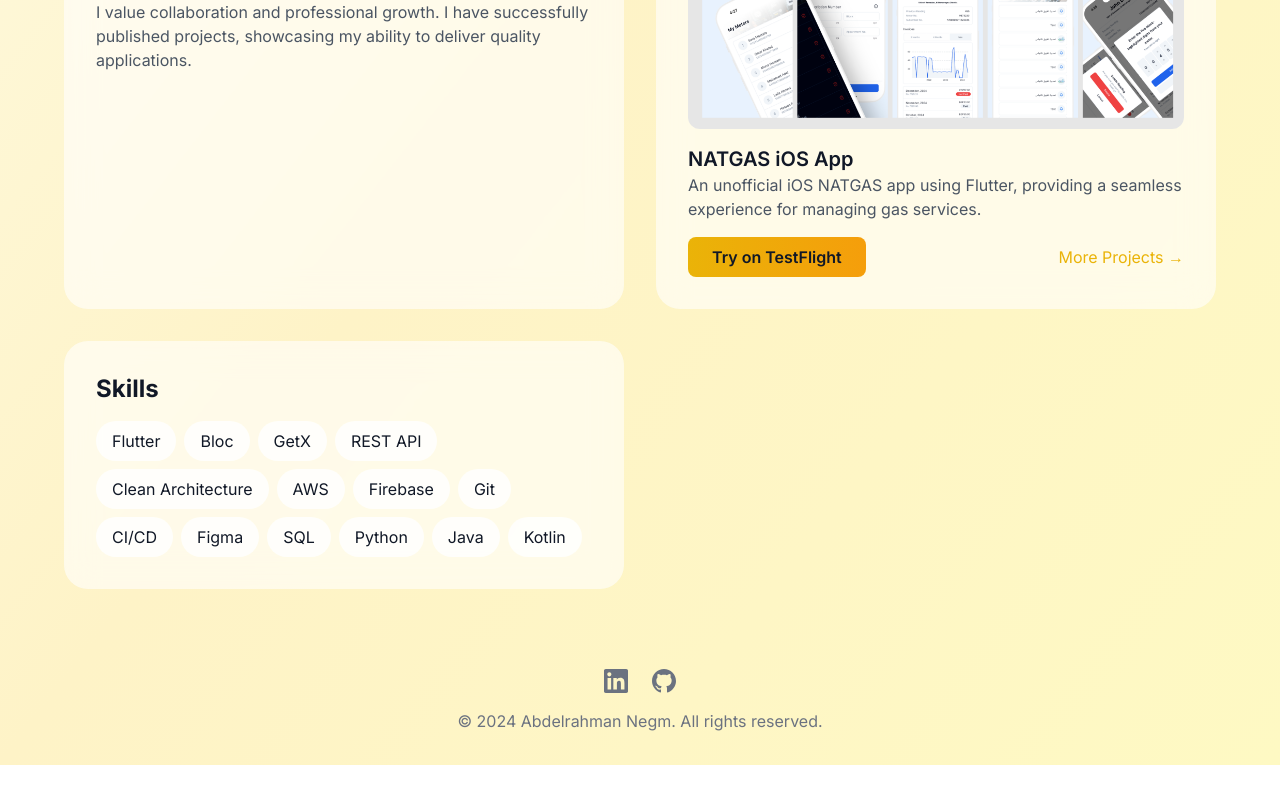
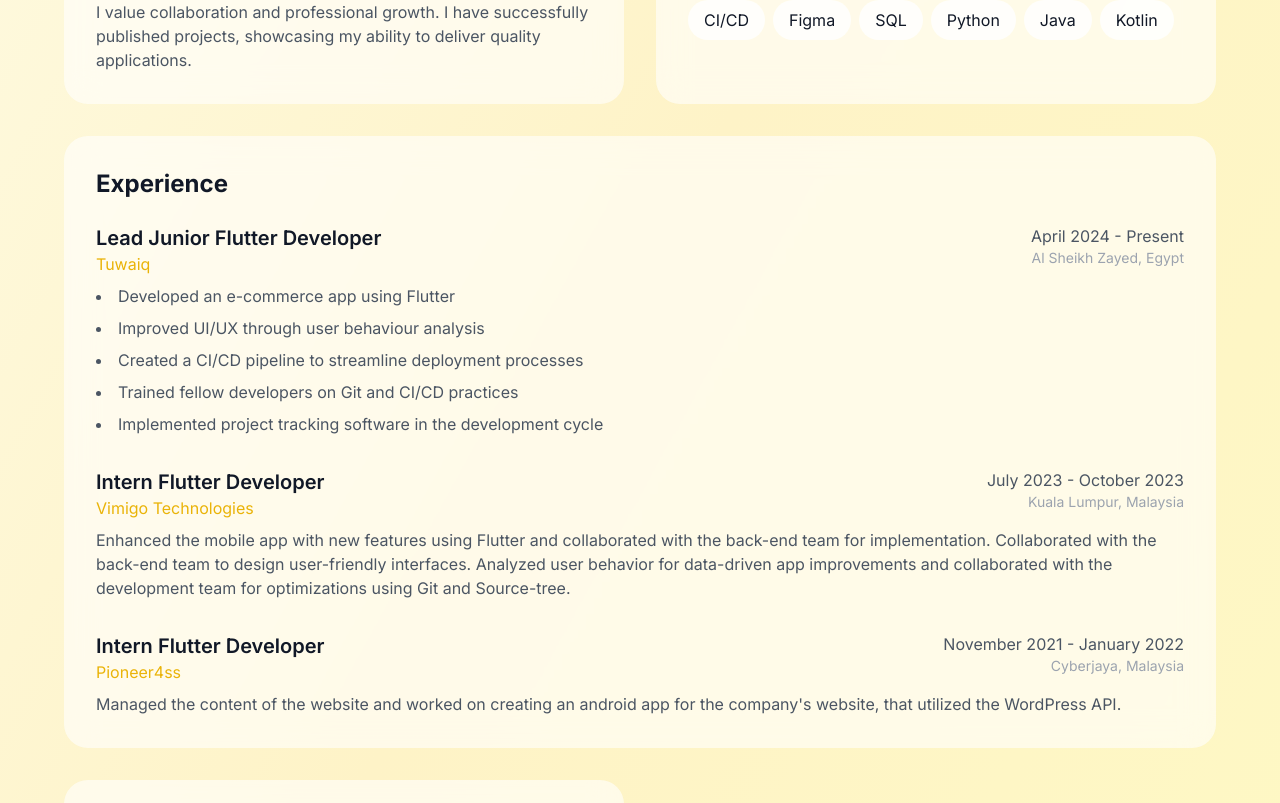
Before and after one commit to najm101/portfolio, a Next.js app: page / in a window 1280 px wide. Shown: the part 880-1683 px from the top of the page. Before the commit the page ends 1645 px from the top, so only its background shows below. Built offline with nearby package versions, Linux system fonts and the light colour scheme.

Commit message:
Implement responsive design adjustments for improved mobile usability

```diff
--- a/app/page.tsx
+++ b/app/page.tsx
@@ -112,18 +112,22 @@
                             initial={{ opacity: 0, y: 20 }}
                             animate={{ opacity: 1, y: 0 }}
                             transition={{ delay: index * 0.1 }}
-                            className={`backdrop-blur-lg rounded-3xl p-8 hover:transform hover:scale-105 transition-all duration-300 grid ${theme === 'dark' ? 'bg-white/10' : 'bg-white/60'
-                                }`}
+                            className={`backdrop-blur-lg rounded-3xl p-8 hover:transform hover:scale-105 transition-all duration-300 grid ${theme === 'dark' ? 'bg-white/10' : 'bg-white/60'}`}
                         >
                             <div>
                                 <h2 className="text-2xl font-bold mb-2">{project.name}</h2>
                                 <p className="text-gray-400 mb-4">{project.date}</p>
-                                {project.image != null ? <Image src={project.image!} alt={project.name} className="rounded-xl pt-1 mb-2" /> : null}
+                                {project.image != null ? (
+                                    <Image
+                                        src={project.image!}
+                                        alt={project.name}
+                                        className="rounded-xl pt-1 mb-2"
+                                    />
+                                ) : null}
                                 <p className={theme === 'dark' ? 'text-gray-300' : 'text-gray-600'}>
                                     {project.description}
                                 </p>
                             </div>
-
 
                             <div className="mt-4 flex flex-wrap items-end gap-3 ">
                                 {project.details && (
@@ -132,7 +136,9 @@
                                             <li
                                                 key={index}
                                                 className={
-                                                    theme === 'dark' ? 'text-gray-300' : 'text-gray-600'
+                                                    theme === 'dark'
+                                                        ? 'text-gray-300'
+                                                        : 'text-gray-600'
                                                 }
                                             >
                                                 {detail}
@@ -206,7 +212,6 @@
                 >
                     <div className="max-w-6xl mx-auto">
                         <div className="flex flex-col items-center mb-20 pt-20 relative">
-
                             <div className="relative">
                                 <div className="w-40 h-40 rounded-full bg-gradient-to-r from-yellow-500 to-amber-500 animate-pulse absolute -z-10 blur-xl"></div>
                                 <Image
@@ -238,11 +243,21 @@
                             <h1 className="text-4xl md:text-6xl font-bold mt-8 text-center bg-clip-text text-transparent bg-gradient-to-r from-yellow-500 to-amber-500">
                                 Abdelrahman Negm
                             </h1>
-                            <p className={`text-xl mt-4 ${theme == `dark` ? `text-gray-300` : `text-gray-600`}`}>Flutter Developer</p>
+                            <p
+                                className={`text-xl mt-4 ${theme == `dark` ? `text-gray-300` : `text-gray-600`}`}
+                            >
+                                Flutter Developer
+                            </p>
                             <div className="flex flex-col items-center mt-4 space-y-2">
-                                <p className={theme == 'dark' ? 'text-gray-300' : 'text-gray-600'}>📧 bodinegem@gmail.com</p>
-                                <p className={theme == 'dark' ? 'text-gray-300' : 'text-gray-600'}>📱 +20 102 3741643</p>
-                                <p className={theme == 'dark' ? 'text-gray-300' : 'text-gray-600'}>📍 6th of October, Egypt</p>
+                                <p className={theme == 'dark' ? 'text-gray-300' : 'text-gray-600'}>
+                                    📧 bodinegem@gmail.com
+                                </p>
+                                <p className={theme == 'dark' ? 'text-gray-300' : 'text-gray-600'}>
+                                    📱 +20 102 3741643
+                                </p>
+                                <p className={theme == 'dark' ? 'text-gray-300' : 'text-gray-600'}>
+                                    📍 6th of October, Egypt
+                                </p>
                             </div>
                         </div>
                         <nav className="flex flex-wrap justify-center items-center gap-4 sm:gap-8 mb-16 px-4">
@@ -275,7 +290,7 @@
                                     }}
                                     className={`px-4 sm:px-6 py-2 rounded-full text-base sm:text-lg transition-all duration-300 ${activeTab === item.id
                                         ? 'bg-white text-yellow-900 shadow-lg transform -translate-y-1'
-                                        : `${theme == 'dark' ? "text-white" : 'text-gray-600'} hover:bg-white/10`
+                                        : `${theme == 'dark' ? 'text-white' : 'text-gray-600'} hover:bg-white/10`
                                         }`}
                                 >
                                     {item.label}
@@ -286,8 +301,7 @@
                         <div className="grid grid-cols-1 md:grid-cols-2 gap-8">
                             <div
                                 id="about"
-                                className={`backdrop-blur-lg rounded-3xl p-8 hover:transform hover:scale-105 transition-all duration-300 ${theme === 'dark' ? 'bg-white/10' : 'bg-white/60'
-                                    }`}
+                                className={`backdrop-blur-lg rounded-3xl p-8 hover:transform hover:scale-105 transition-all duration-300 ${theme === 'dark' ? 'bg-white/10' : 'bg-white/60'}`}
                             >
                                 <h2 className="text-2xl font-bold mb-4">About Me</h2>
                                 <p className={theme === 'dark' ? 'text-gray-300' : 'text-gray-600'}>
@@ -300,60 +314,9 @@
                                     deliver quality applications.
                                 </p>
                             </div>
-
-                            <div
-                                id="projects"
-                                className={`backdrop-blur-lg rounded-3xl p-8 hover:transform hover:scale-105 transition-all duration-300 ${theme === 'dark' ? 'bg-white/10' : 'bg-white/60'
-                                    }`}
-                            >
-                                <h2 className="text-2xl font-bold mb-4">Latest Project</h2>
-                                <div className="mb-4"
-                                >
-                                    <Image
-                                        sizes="100vw"
-                                        // Make the image display full width
-                                        style={{
-                                            width: '100%',
-                                            height: 'auto',
-                                        }}
-                                        src={natgasScreenshots}
-                                        alt="Roze Moon"
-                                        className="object-cover rounded-xl"
-
-                                    />
-                                </div>
-                                <h3 className="text-xl font-semibold">NATGAS iOS App</h3>
-                                <p className={theme === 'dark' ? 'text-gray-300' : 'text-gray-600'}>
-                                    An unofficial iOS NATGAS app using Flutter, providing a seamless
-                                    experience for managing gas services.
-                                </p>
-                                <div className="mt-4 flex flex-col sm:flex-row gap-4 sm:justify-between sm:items-center">
-                                    <a
-                                        href="https://testflight.apple.com/join/6YQ4wEgF"
-                                        target="_blank"
-                                        rel="noopener noreferrer"
-                                        className="px-6 py-2 bg-gradient-to-r from-yellow-500 to-amber-500 rounded-lg font-semibold hover:opacity-90 transition-opacity text-center"
-                                    >
-                                        Try on TestFlight
-                                    </a>
-                                    <a
-                                        onClick={() => {
-                                            setView('projects')
-                                            window.scrollTo(0, 0)
-                                        }
-
-                                        }
-                                        className="text-yellow-500 hover:text-yellow-400 flex items-center justify-center gap-2 cursor-pointer"
-                                    >
-                                        More Projects →
-                                    </a>
-                                </div>
-                            </div>
-
                             <div
                                 id="skills"
-                                className={`backdrop-blur-lg rounded-3xl p-8 hover:transform hover:scale-105 transition-all duration-300 ${theme === 'dark' ? 'bg-white/10' : 'bg-white/60'
-                                    }`}
+                                className={`backdrop-blur-lg rounded-3xl p-8 hover:transform hover:scale-105 transition-all duration-300 ${theme === 'dark' ? 'bg-white/10' : 'bg-white/60'}`}
                             >
                                 <h2 className="text-2xl font-bold mb-4">Skills</h2>
                                 <div className="flex flex-wrap gap-2">
@@ -380,6 +343,175 @@
                                             {skill}
                                         </span>
                                     ))}
+                                </div>
+                            </div>
+
+                            <div
+                                id="experience"
+                                className={`backdrop-blur-lg rounded-3xl p-8 hover:transform hover:scale-105 transition-all duration-300 ${theme === 'dark' ? 'bg-white/10' : 'bg-white/60'
+                                    } col-span-2`}
+                            >
+                                <h2 className="text-2xl font-bold mb-6">Experience</h2>
+                                <div className="space-y-8">
+                                    <div>
+                                        <div className="flex justify-between items-start mb-2">
+                                            <div>
+                                                <h3 className="text-xl font-semibold">
+                                                    Lead Junior Flutter Developer
+                                                </h3>
+                                                <p className="text-yellow-500">Tuwaiq</p>
+                                            </div>
+                                            <div className="text-right">
+                                                <p
+                                                    className={
+                                                        theme === 'dark'
+                                                            ? 'text-gray-300'
+                                                            : 'text-gray-600'
+                                                    }
+                                                >
+                                                    April 2024 - Present
+                                                </p>
+                                                <p className="text-sm text-gray-400">
+                                                    Al Sheikh Zayed, Egypt
+                                                </p>
+                                            </div>
+                                        </div>
+                                        <ul
+                                            className={`list-disc list-inside space-y-2 ${theme === 'dark' ? 'text-gray-300' : 'text-gray-600'}`}
+                                        >
+                                            <li>Developed an e-commerce app using Flutter</li>
+                                            <li>Improved UI/UX through user behaviour analysis</li>
+                                            <li>
+                                                Created a CI/CD pipeline to streamline deployment
+                                                processes
+                                            </li>
+                                            <li>
+                                                Trained fellow developers on Git and CI/CD practices
+                                            </li>
+                                            <li>
+                                                Implemented project tracking software in the
+                                                development cycle
+                                            </li>
+                                        </ul>
+                                    </div>
+
+                                    <div>
+                                        <div className="flex justify-between items-start mb-2">
+                                            <div>
+                                                <h3 className="text-xl font-semibold">
+                                                    Intern Flutter Developer
+                                                </h3>
+                                                <p className="text-yellow-500">
+                                                    Vimigo Technologies
+                                                </p>
+                                            </div>
+                                            <div className="text-right">
+                                                <p
+                                                    className={
+                                                        theme === 'dark'
+                                                            ? 'text-gray-300'
+                                                            : 'text-gray-600'
+                                                    }
+                                                >
+                                                    July 2023 - October 2023
+                                                </p>
+                                                <p className="text-sm text-gray-400">
+                                                    Kuala Lumpur, Malaysia
+                                                </p>
+                                            </div>
+                                        </div>
+                                        <p
+                                            className={
+                                                theme === 'dark' ? 'text-gray-300' : 'text-gray-600'
+                                            }
+                                        >
+                                            Enhanced the mobile app with new features using Flutter
+                                            and collaborated with the back-end team for
+                                            implementation. Collaborated with the back-end team to
+                                            design user-friendly interfaces. Analyzed user behavior
+                                            for data-driven app improvements and collaborated with
+                                            the development team for optimizations using Git and
+                                            Source-tree.
+                                        </p>
+                                    </div>
+
+                                    <div>
+                                        <div className="flex justify-between items-start mb-2">
+                                            <div>
+                                                <h3 className="text-xl font-semibold">
+                                                    Intern Flutter Developer
+                                                </h3>
+                                                <p className="text-yellow-500">Pioneer4ss</p>
+                                            </div>
+                                            <div className="text-right">
+                                                <p
+                                                    className={
+                                                        theme === 'dark'
+                                                            ? 'text-gray-300'
+                                                            : 'text-gray-600'
+                                                    }
+                                                >
+                                                    November 2021 - January 2022
+                                                </p>
+                                                <p className="text-sm text-gray-400">
+                                                    Cyberjaya, Malaysia
+                                                </p>
+                                            </div>
+                                        </div>
+                                        <p
+                                            className={
+                                                theme === 'dark' ? 'text-gray-300' : 'text-gray-600'
+                                            }
+                                        >
+                                            Managed the content of the website and worked on
+                                            creating an android app for the company's website, that
+                                            utilized the WordPress API.
+                                        </p>
+                                    </div>
+                                </div>
+                            </div>
+
+                            <div
+                                id="projects"
+                                className={`backdrop-blur-lg rounded-3xl p-8 hover:transform hover:scale-105 transition-all duration-300 ${theme === 'dark' ? 'bg-white/10' : 'bg-white/60'}`}
+                            >
+                                <h2 className="text-2xl font-bold mb-4">Latest Project</h2>
+                                <div className="mb-4">
+                                    <Image
+                                        sizes="100vw"
+                                        // Make the image display full width
+                                        style={{
+                                            width: '100%',
+                                            height: 'auto',
+                                        }}
+                                        src={natgasScreenshots}
+                                        alt="Roze Moon"
+                                        className="object-cover rounded-xl"
+                                    />
+                                </div>
+                                <h3 className="text-xl font-semibold">NATGAS iOS App</h3>
+                                <p className={theme === 'dark' ? 'text-gray-300' : 'text-gray-600'}>
+                                    An unofficial iOS NATGAS app using Flutter, providing a seamless
+                                    experience for managing gas services.
+                                </p>
+                                <div className="mt-4 flex flex-col sm:flex-row gap-4 sm:justify-between sm:items-center">
+                                    <a
+                                        href="https://testflight.apple.com/join/6YQ4wEgF"
+                                        target="_blank"
+                                        rel="noopener noreferrer"
+                                        className="px-6 py-2 bg-gradient-to-r from-yellow-500 to-amber-500 rounded-lg font-semibold hover:opacity-90 transition-opacity text-center"
+                                    >
+                                        Try on TestFlight
+                                    </a>
+                                    <a
+                                        onClick={() => {
+                                            setView('projects');
+                                            window.scrollTo(0, 0);
+                                        }}
+                                        className="text-yellow-500 hover:text-yellow-400 flex items-center justify-center gap-2 cursor-pointer"
+                                    >
+                                        More Projects →
+                                    </a>
                                 </div>
                             </div>
 
```
